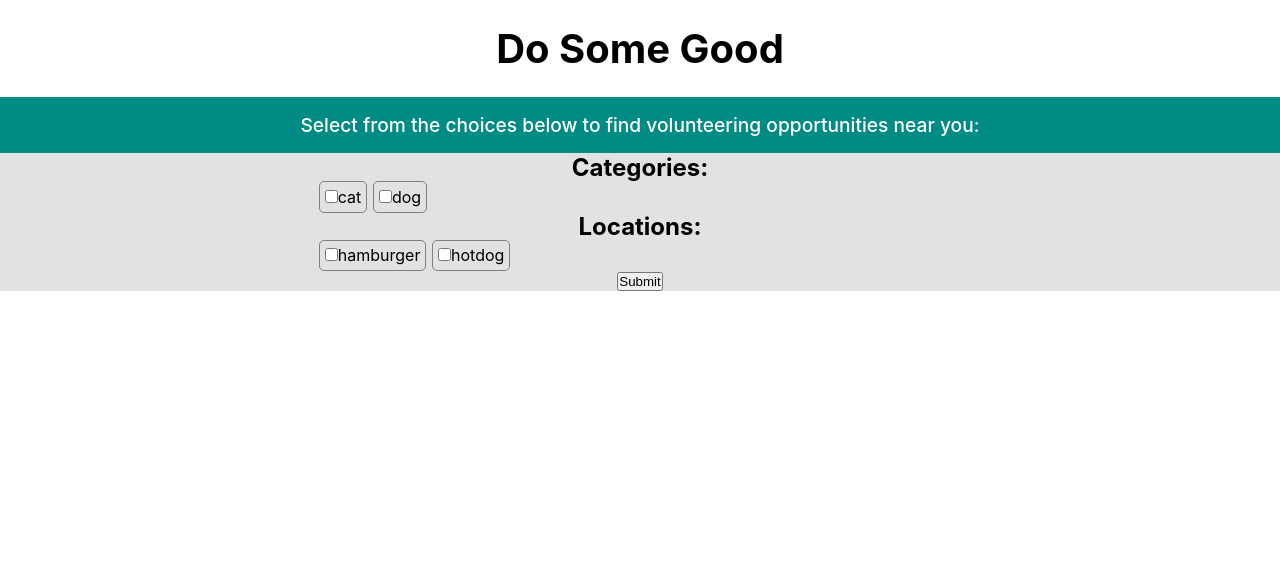
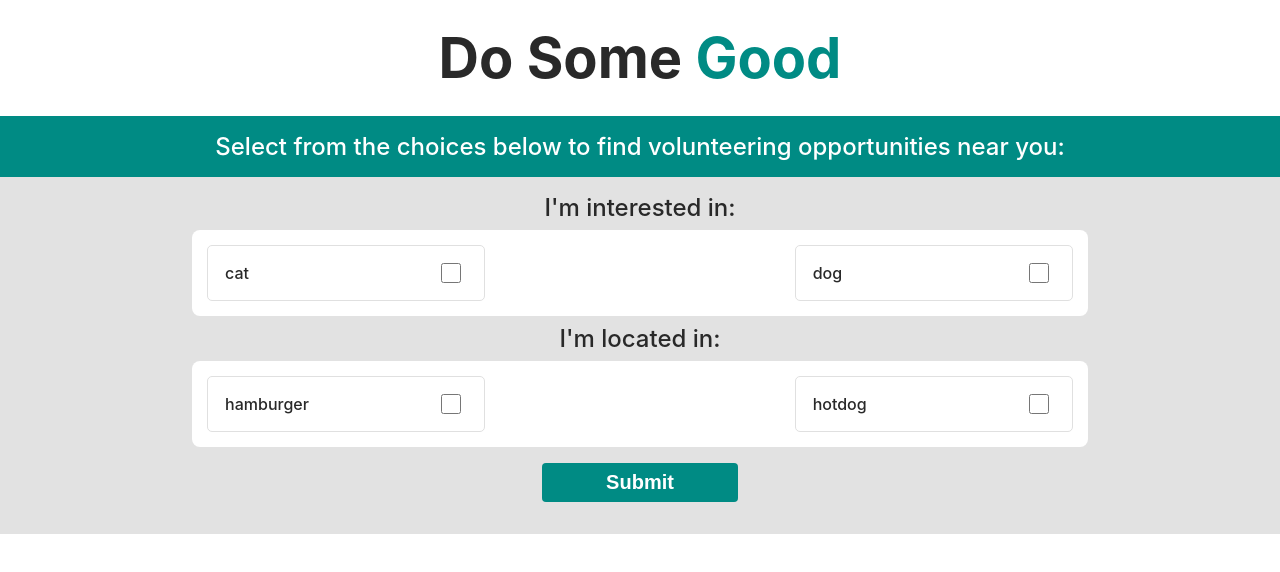
Before and after one commit to ntkunz/samaritans, a React (Create React App) app in the folder client/: page / in a window 1280 px wide. Shown: the top 572 px of the page. Built offline with nearby package versions, Linux system fonts and the light colour scheme; no server answers.

Commit message:
style all components other than cards

```diff
--- a/client/src/App.css
+++ b/client/src/App.css
@@ -15,16 +15,20 @@
 }
 
 .header__title {
-  background-color: whitegray;
+  background-color: white;
   text-align: center;
   padding: 1.5rem;
-  font-size: 2.5rem;
+  font-size: 3.5rem;
+  color: rgb(41, 41, 41);
+}
+.header__span {
+  color: #008b84;
 }
 .header__subtitle {
   padding: 1rem;
   color: white;
   text-align: center;
   background-color: #008b84;
-  font-size: 1.2rem;
+  font-size: 1.5rem;
   font-weight: 500;
 }/*# sourceMappingURL=App.css.map */
--- a/client/src/App.js
+++ b/client/src/App.js
@@ -82,7 +82,7 @@ function App() {
   return (
       <main className="main">
         <header className="header">
-          <h1 className="header__title">Do Some Good</h1>
+          <h1 className="header__title">Do Some <span className="header__span">Good</span></h1>
           <h2 className="header__subtitle">Select from the choices below to find volunteering opportunities near you:</h2>
         </header>
         <Form
--- a/client/src/App.scss
+++ b/client/src/App.scss
@@ -18,10 +18,15 @@
 .header {
 
   &__title {
-    background-color: whitegray;
+    background-color: white;
     text-align: center;
     padding: 1.5rem;
-    font-size: 2.5rem;
+    font-size: 3.5rem;
+    color: rgb(41, 41, 41);
+  }
+
+  &__span {
+    color: #008b84;
   }
 
   &__subtitle {
@@ -29,7 +34,7 @@
     color: white;
     text-align: center;
     background-color: #008b84;
-    font-size: 1.2rem;
+    font-size: 1.5rem;
     font-weight: 500;
   }
 
--- a/client/src/components/Form/Form.css
+++ b/client/src/components/Form/Form.css
@@ -1,17 +1,57 @@
 .eventform {
-  width: 50%;
+  width: 75%;
   margin: 0 auto;
+  padding: 0.5rem 2rem 2rem;
+  color: rgb(41, 41, 41);
+}
+.eventform__title {
+  border-radius: 4px;
+  padding: 0.5rem 0;
+  font-weight: 500;
+  font-size: 1.5rem;
+}
+.eventform__section {
+  display: flex;
+  flex-wrap: wrap;
+  gap: 1rem;
+  justify-content: space-between;
+  background-color: white;
+  padding: 1rem;
+  border-radius: 8px;
+}
+.eventform__input {
+  width: 2rem;
 }
 .eventform__checkgroup {
   display: flex;
   flex-flow: row wrap;
-  gap: 0.5rem;
+  gap: 2rem;
+  justify-content: space-between;
+  padding: 0.77rem;
+  font-weight: 500;
 }
 .eventform__checkbox {
   border: none;
-  outline: 1px solid grey;
+  outline: 1px solid rgb(224, 224, 224);
   border-radius: 4px;
-  width: -moz-fit-content;
-  width: fit-content;
+  width: 32%;
   padding: 0.3rem;
+  background-color: rgb(255, 255, 255);
+  transition: outline 0.25s ease-in-out;
+}
+.eventform__checkbox:hover {
+  outline: 4px solid #fcbbec;
+}
+.eventform__button {
+  background-color: #008b84;
+  color: white;
+  padding: 0.5rem 4rem;
+  font-size: 1.25rem;
+  margin-top: 1rem;
+  border: none;
+  border-radius: 4px;
+  font-weight: 600;
+}
+.eventform__button:hover {
+  background-color: #d70f64;
 }/*# sourceMappingURL=Form.css.map */
--- a/client/src/components/Form/Form.js
+++ b/client/src/components/Form/Form.js
@@ -68,12 +68,13 @@ export default function Form({ events, categories, locations, displayEvents }) {
   return (
     <div className="App">
       <form className="eventform" onSubmit={submitHandler}>
-        <h2>Categories:</h2>
-        <div className="eventform__checkgroup">
+        <h2 className="eventform__title">I'm interested in:</h2>
+        <div className="eventform__section">
           {categories.map((elem) => {
             let elemLower = elem.toLowerCase();
             return (
               <div key={uuid()} className="eventform__checkbox">
+                <label className="eventform__checkgroup" htmlFor={elemLower}>{elem}
                 <input
                   key={uuid()}
                   className="eventform__input"
@@ -82,17 +83,19 @@ export default function Form({ events, categories, locations, displayEvents }) {
                   value={elemLower}
                   id={elemLower}
                 ></input>
-                <label htmlFor={elemLower}>{elem}</label>
+                </label>
               </div>
             );
           })}
-        </div>
-        <h2>Locations:</h2>
-        <div className="eventform__checkgroup">
+          </div>
+        <h2 className="eventform__title">I'm located in:</h2>
+        <div className="eventform__section">
+
           {locations.map((elem) => {
             let elemLower = elem.toLowerCase();
             return (
               <div key={uuid()} className="eventform__checkbox">
+                <label className="eventform__checkgroup" htmlFor={elemLower}>{elem}
                 <input
                   key={uuid()}
                   className="eventform__input"
@@ -101,12 +104,12 @@ export default function Form({ events, categories, locations, displayEvents }) {
                   value={elemLower}
                   id={elemLower}
                 ></input>
-                <label htmlFor={elemLower}>{elem}</label>
+                </label>
               </div>
             );
           })}
         </div>
-        <button>Submit</button>
+        <button className="eventform__button">Submit</button>
       </form>
     </div>
   );
--- a/client/src/components/Form/Form.scss
+++ b/client/src/components/Form/Form.scss
@@ -1,17 +1,67 @@
 .eventform {
-    width: 50%;
+    width: 75%;
     margin: 0 auto;
+    padding: .5rem 2rem 2rem;
+    color: rgb(41, 41, 41);
+
+    &__title{
+        border-radius: 4px;
+        padding: .5rem 0;
+        font-weight: 500;
+        font-size: 1.5rem;
+    }
+
+    &__section {
+        display: flex;
+        flex-wrap: wrap;
+        gap: 1rem;
+        justify-content: space-between;
+        background-color: white;
+        padding: 1rem;
+        border-radius: 8px;
+    }
+
+    &__input {
+        width: 2rem;
+    }
 
     &__checkgroup {
         display: flex;
         flex-flow: row wrap;
-        gap: 0.5rem;
+        gap: 2rem;
+        justify-content: space-between;
+        padding: .77rem;
+        font-weight: 500;
     }
     &__checkbox {
         border:none;
-        outline: 1px solid grey;
+        outline: 1px solid rgb(224, 224, 224);
         border-radius: 4px;
-        width:fit-content;
+        width:32%;
         padding: 0.3rem;
+        background-color: rgb(255, 255, 255);
+        transition: outline .25s ease-in-out;
+
+        &:hover {
+            outline: 4px solid #fcbbec;
+        }
+
     }
+
+    &__button {
+        background-color: #008b84;
+        color: white;
+        padding: .5rem 4rem;
+        font-size: 1.25rem;
+        margin-top: 1rem;
+        border: none;
+        border-radius: 4px;
+        font-weight: 600;
+
+        &:hover {
+            background-color: #d70f64;
+        }
+    }
+
+
 }
```
Also changed, not shown: 2 other files (tests, documents, lock files or other folders).
